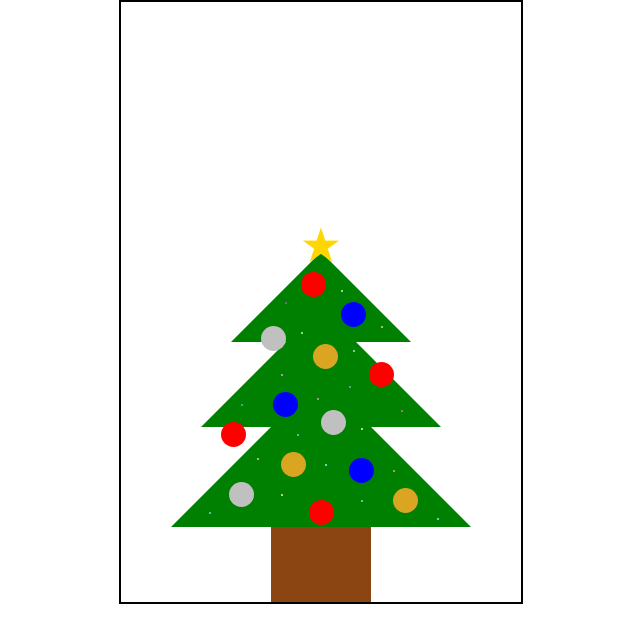
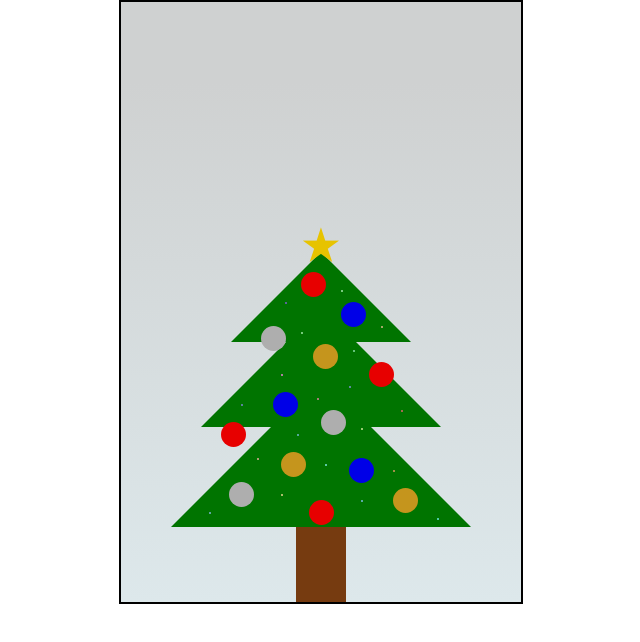
Before and after one commit to PhilipF5/xmas-animation-2018, a React (Create React App) app: page / in a window 1280 px wide. Shown: the top 642 px of the page, without its empty margins (319-959 px from the left). Built offline with nearby package versions, Linux system fonts and the light colour scheme.

Commit message:
Create the animation

```diff
--- a/package.json
+++ b/package.json
@@ -3,6 +3,7 @@
   "version": "0.1.0",
   "private": true,
   "dependencies": {
+    "gsap": "^2.0.2",
     "randomcolor": "^0.5.3",
     "react": "^16.7.0",
     "react-dom": "^16.7.0",
--- a/src/App.js
+++ b/src/App.js
@@ -1,6 +1,7 @@
 import React, { Component } from "react";
 import logo from "./logo.svg";
 import "./App.css";
+import { Back, Linear, TimelineLite } from "gsap";
 import styled from "styled-components";
 import { Light } from "./components/Light";
 import { Ornament } from "./components/Ornament";
@@ -10,20 +11,54 @@ import { TreeTrunk } from "./components/TreeTrunk";
 
 const XmasTree = styled.div`
 	align-items: center;
+	background: linear-gradient(to bottom, white 0%, white 100%);
 	border: 2px solid black;
 	display: inline-flex;
 	flex-direction: column;
 	height: 600px;
 	justify-content: flex-end;
+	overflow: hidden;
 	position: relative;
 	width: 400px;
+
+	&.night {
+		background: linear-gradient(to bottom, black 75%, #418191 100%);
+	}
 `;
 
 class App extends Component {
+	timeline;
+
+	buildTimeline() {
+		let timeline = new TimelineLite()
+			.from(".trunk", 1, { y: 200, ease: Linear.easeInOut })
+			.addLabel(".branches.bottom", "-=0.25")
+			.from(".branches.bottom", 1, { y: 300, ease: Linear.easeInOut }, "branches-bottom")
+			.from(".branches.bottom", 0.5, { scaleX: 0.1, ease: Linear.easeInOut }, "branches-bottom+=1.5")
+			.addLabel("branches-middle", "branches-bottom+=0.25")
+			.from(".branches.middle", 1, { y: 350, ease: Linear.easeInOut }, "branches-middle")
+			.from(".branches.middle", 0.5, { scaleX: 0.1, ease: Linear.easeInOut }, "branches-middle+=1.5")
+			.addLabel("branches-top", "branches-middle+=0.25")
+			.from(".branches.top", 1, { y: 500, ease: Linear.easeInOut }, "branches-top")
+			.from(".branches.top", 0.5, { scaleX: 0.1, ease: Linear.easeInOut }, "branches-top+=1.5")
+			.addLabel("begin-lights", "branches-top+=2")
+			.addLabel("begin-ornaments", "begin-lights+=1")
+			.staggerFrom(".ornament", 0.5, { scale: 0, ease: Back.easeOut }, 0.1, "begin-ornaments")
+			.from(".star", 1, { rotationX: -90, transformOrigin: "bottom center", ease: Back.easeOut })
+			.to("*", 3, { className: "+=night" })
+			.set([".light", ".star"], { className: "+=on" }, "+=1");
+
+		for (let i = 1; i <= 19; i++) {
+			timeline.set(`.light[data-id="${i}"]`, { opacity: 1 }, "begin-lights+=" + (0.05 * i));
+		}
+
+		return timeline;
+	}
+
 	generateLights() {
 		let lights = [];
 		for (let i = 1; i <= 19; i++) {
-			lights.push(<Light data-id={i} key={i} />);
+			lights.push(<Light data-id={i} key={i} className="light" />);
 		}
 		return lights;
 	}
@@ -31,24 +66,29 @@ class App extends Component {
 	generateOrnaments() {
 		let ornaments = [];
 		for (let i = 1; i <= 13; i++) {
-			ornaments.push(<Ornament data-id={i} key={i} />);
+			ornaments.push(<Ornament data-id={i} key={i} className="ornament" />);
 		}
 		return ornaments;
 	}
 
 	render() {
 		return (
-			<XmasTree>
-				<Star>★</Star>
-				<TreeSection className="top" />
-				<TreeSection className="middle" />
-				<TreeSection />
-				<TreeTrunk />
+			<XmasTree className="container">
+				<Star className="star">★</Star>
+				<TreeSection className="branches top" />
+				<TreeSection className="branches middle" />
+				<TreeSection className="branches bottom" />
+				<TreeTrunk className="trunk" />
 				{this.generateOrnaments()}
 				{this.generateLights()}
 			</XmasTree>
 		);
 	}
+
+	componentDidMount() {
+		this.timeline = this.buildTimeline();
+		//this.timeline.pause();
+	}
 }
 
 export default App;
--- a/src/components/Light.jsx
+++ b/src/components/Light.jsx
@@ -4,7 +4,9 @@ import randomColor from "randomcolor";
 export const Light = styled.div`
 	background-color: currentColor;
 	border-radius: 2px;
+	filter: brightness(1);
 	height: 2px;
+	opacity: 0;
 	position: absolute;
 	width: 2px;
 
--- a/src/components/Ornament.jsx
+++ b/src/components/Ornament.jsx
@@ -3,6 +3,7 @@ import styled from "styled-components";
 
 export const Ornament = styled.div`
 	border-radius: 25px;
+	filter: brightness(1);
 	height: 25px;
 	position: absolute;
 	width: 25px;
--- a/src/components/Star.jsx
+++ b/src/components/Star.jsx
@@ -3,7 +3,9 @@ import styled from "styled-components";
 
 export const Star = styled.div`
 	color: gold;
+	filter: brightness(1);
 	font-size: 42px;
+	perspective: 250px;
 	position: relative;
 	transform: translateY(195px);
 	z-index: 10;
--- a/src/components/TreeSection.jsx
+++ b/src/components/TreeSection.jsx
@@ -7,6 +7,7 @@ export const TreeSection = styled.div`
 	border-bottom-color: green;
 	border-left: 150px solid transparent;
 	border-right: 150px solid transparent;
+	filter: brightness(1);
 	height: 0;
 	width: 0;
 
--- a/src/components/TreeTrunk.jsx
+++ b/src/components/TreeTrunk.jsx
@@ -3,10 +3,11 @@ import styled from "styled-components";
 
 export const TreeTrunk = styled.div`
 	background-color: saddlebrown;
+	filter: brightness(1);
 	height: 75px;
-	width: 100px;
+	width: 50px;
 
 	&.night {
-		filter: brightness(0.5);
+		filter: brightness(0.2);
 	}
 `;
```
Also changed, not shown: 1 other file (tests, documents, lock files or other folders).
